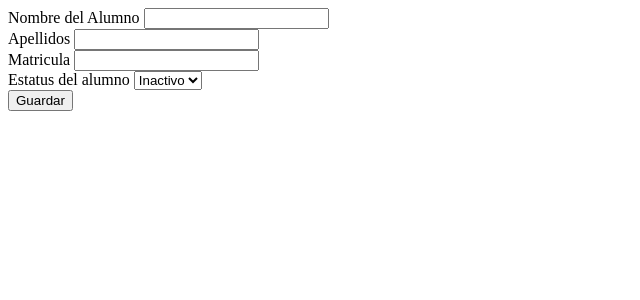
After one commit to LuisMejiaPoot/programacionweb, a Django app: page /alumnos/formAlumno in a window 1280 px wide. The commit adds this page. Shown: the top 300 px of the page, without its empty margins (0-640 px from the left). Run offline with Django 4.2, Linux system fonts and the light colour scheme.

Commit message:
update django

```diff
--- /dev/null
+++ b/U3/webpage/alumnos/static/app.js
@@ -0,0 +1 @@
+alert("Hola mundo")
--- /dev/null
+++ b/U3/webpage/alumnos/templates/crear_alumno.html
@@ -0,0 +1,57 @@
+{% load static %}
+<!DOCTYPE html>
+<html lang="en">
+<head>
+    <meta charset="UTF-8">
+    <meta http-equiv="X-UA-Compatible" content="IE=edge">
+    <meta name="viewport" content="width=device-width, initial-scale=1.0">
+    <title>Document</title>
+</head>
+<body>
+
+    {% if crear == 'creado' %}
+        <h3>Alumno guardado</h3>
+    {% endif %}
+
+    {% if crear == 'no_creado' %}
+        <h3>Hubo un error</h3>
+    {% endif %}
+
+
+    <form action="{% url 'crearAlumno' %}" method="POST">
+        {% csrf_token %}
+        <div>
+            <label for="">
+                Nombre del Alumno
+                <input type="text" required name="nombre_alumno">
+            </label>
+        </div>
+        <div>
+            <label for="">
+                Apellidos
+                <input type="text" required name="apellidos">
+            </label>
+        </div>
+        <div>
+            <label for="">
+                Matricula
+                <input type="text" required name="matricula" maxlength="11">
+            </label>
+        </div>
+
+        <div>
+            <label for="">
+                Estatus del alumno
+                <select name="activo" id="" required>
+                    <option value="0">Inactivo</option>
+                    <option value="1">Activo</option>
+                </select>
+            </label>
+        </div>
+        <button type="submit">Guardar</button>
+    </form>
+</body>
+
+
+<script src="{% static 'app.js' %}"></script>
+</html>
--- a/U3/webpage/alumnos/urls.py
+++ b/U3/webpage/alumnos/urls.py
@@ -4,6 +4,9 @@ from . import views
 urlpatterns = [
     path('listado/<int:id>',views.index,name="index"),
     path("listadoAlumnos",views.alumnos,name="listado_alumnos"),
-    path("ver_alumno/<int:id>",views.ver_alumno, name="ver_alumno")
+    path("ver_alumno/<int:id>",views.ver_alumno, name="ver_alumno"),
+    path("formAlumno",views.forAlumno ,name="formAlumno"),
+    path("crearAlumno", views.crearAlumno, name="crearAlumno"),
+    path("updateAlumno",views.updateAlumno, name="updateAlumno")
 
 ]
--- a/U3/webpage/alumnos/views.py
+++ b/U3/webpage/alumnos/views.py
@@ -2,7 +2,7 @@
 from django.shortcuts import render
 from django.http import HttpResponse, JsonResponse
 from alumnos.models import *
-
+import sys
 def index(request,id):
     diccionary = {
         "alumno":{
@@ -79,3 +79,59 @@ def ver_alumno(request, id):
         "estatus":estatus
     }
     return render(request,"ver_alumno.html",data)
+
+def forAlumno(request):
+     return render(request,"crear_alumno.html",{})
+
+
+
+def crearAlumno(request):
+    nombre =  request.POST.get("nombre_alumno")
+    apellidos =  request.POST.get("apellidos")
+    matricula =  request.POST.get("matricula")
+    activo =  request.POST.get("activo")
+
+    estatus  = False
+    if( activo  == "1"):
+        estatus =  True
+
+    insert =  "no_creado"
+    try:
+        insertAlumno =  Alumnos.objects.create(
+        nombre =nombre,
+        apellidos= apellidos,
+        matricula =  int(matricula),
+        activo =  estatus
+        )
+        insert = "creado"
+    except:
+        insert = "no_creado"
+
+    # return HttpResponse(insert)
+    return render(request,"crear_alumno.html",{"crear":insert})
+
+
+def updateAlumno(request):
+    nombre =  request.POST.get("nombre_alumno")
+    apellidos =  request.POST.get("apellidos")
+    matricula =  request.POST.get("matricula")
+    activo =  request.POST.get("activo")
+    id =  request.POST.get("id_alumno")
+
+    alumno =  Alumnos.objects.get(id=id)
+    alumno.nombre = nombre
+    alumno.apellidos = apellidos
+    alumno.matricula =  matricula
+
+    if activo == "activo":
+        alumno.activo =  True
+    else:
+        alumno.activo = False
+    updated = None
+    try:
+        updated = alumno.save()
+        updated = True
+    except:
+        updated= False
+
+    return HttpResponse(alumno)
```
Also changed, not shown: U3/webpage/alumnos/templates/listado.html (+5 -35 lines), U3/webpage/alumnos/templates/ver_alumno.html (+9 -5 lines), U3/webpage/webpage/settings.py (+9 -1 lines), README.md.
